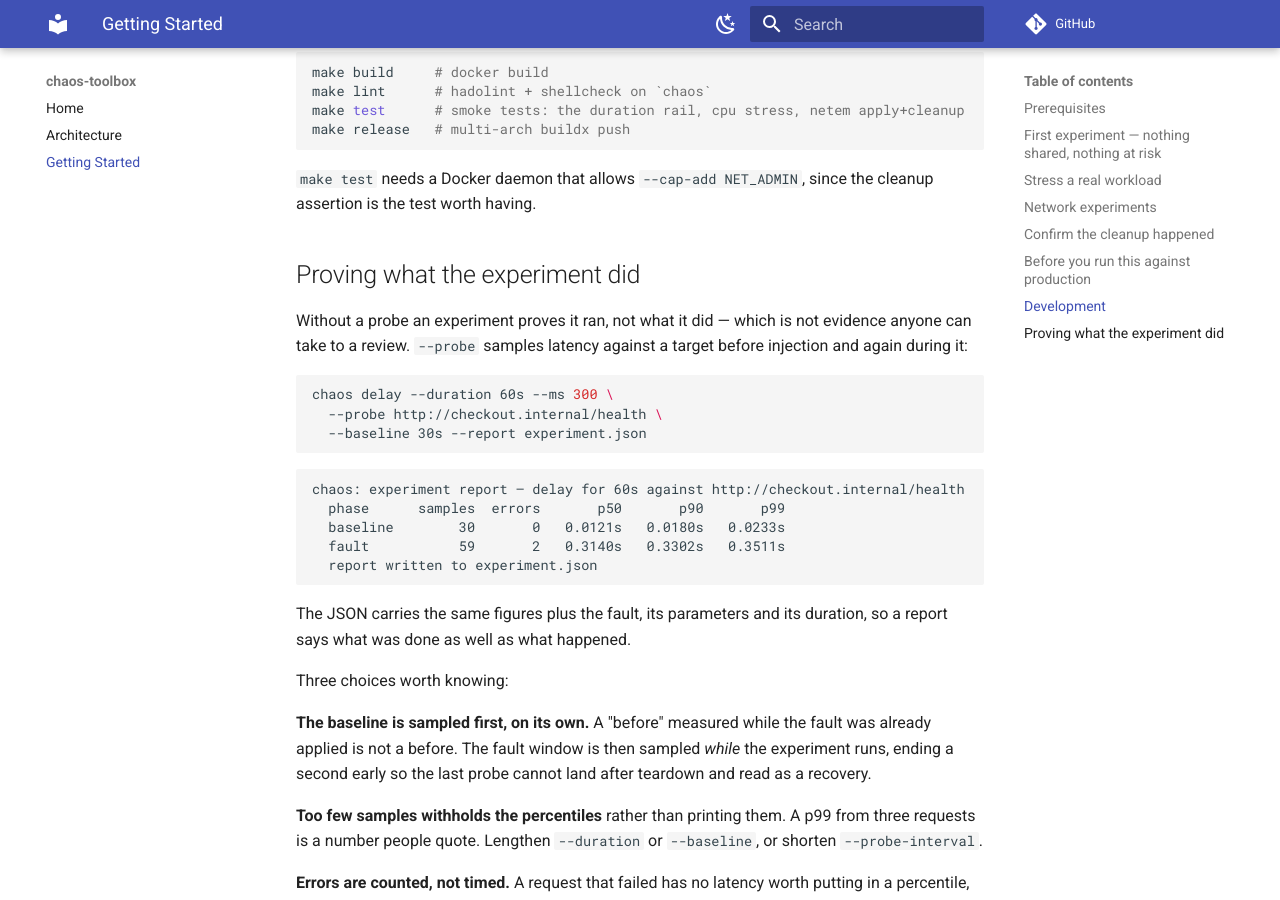
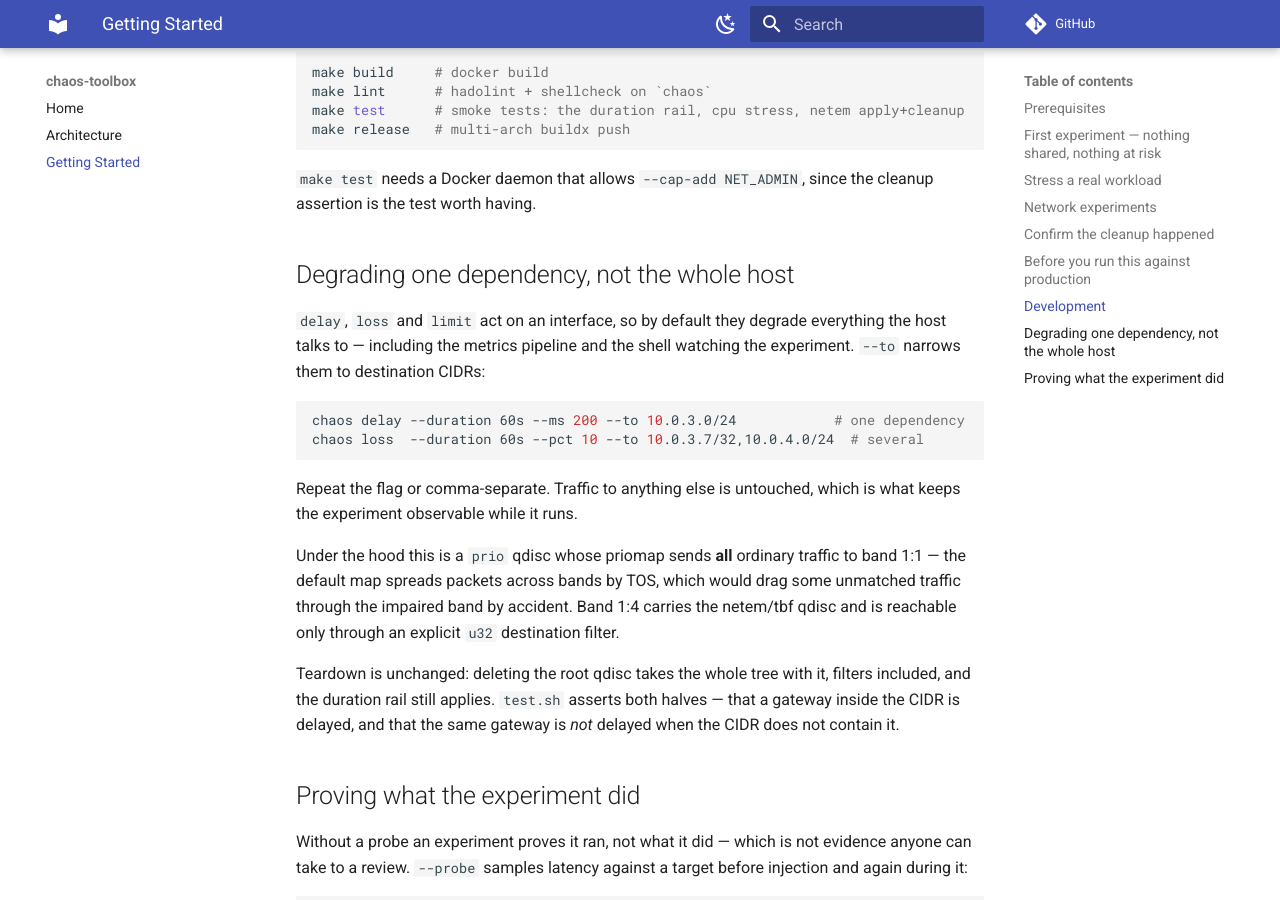
Before and after one commit to fabiocicerchia/chaos-toolbox, an MkDocs documentation site: the page built from docs/getting-started.md, in a window 1280 px wide and 900 px high, scrolled down 2080 px. Built offline with MkDocs 1.6.1 and Material for MkDocs 9.7.7, drawn with Linux system fonts in a browser that asks for light colours; comment, search, counter and statistics services are not loaded.

Commit message:
feat(net): scope delay/loss/limit to destination CIDRs (#26)
* feat(net): scope delay/loss/limit to destination CIDRs

netem applied to the whole interface, so an experiment aimed at one dependency
degraded everything the host talked to — including whatever was observing the
experiment.

--to takes one or more CIDRs (repeatable or comma-separated) and builds a prio
qdisc whose priomap sends ALL ordinary traffic to band 1:1. That detail is the
whole trick: the default priomap spreads packets across bands by TOS, so
attaching the impairment to a band the map can reach would degrade some
unmatched traffic by accident. Band 1:4 carries the netem/tbf qdisc and is
reachable only through an explicit u32 destination filter.

Teardown is unchanged — deleting the root qdisc takes the tree and its filters
with it — and the duration rail still applies.

CIDRs are validated before they reach tc, since they arrive as command
arguments.

test.sh asserts both halves against a real image: a gateway inside the CIDR is
delayed by the expected margin, and the same gateway is not delayed when the
CIDR does not contain it.

Closes #21

Co-Authored-By: Claude Opus 5 (1M context) <noreply@anthropic.com>
Claude-Session: https://claude.ai/code/session_01EDFUqGmu4Wp4ZDcY1nUcMA

* ci: bump the gandalf Action to v0.2.3

Every review this Action posted failed on the SARIF upload: it declared the
merge ref while carrying a non-merge commit, and the API refuses that. The
review itself had always succeeded — only the ingest step was red.

Fixed in v0.2.3. The pin is per-branch because the workflow a PR run
executes comes from the branch, not from main.

* ci: bump the gandalf Action to v0.2.4

---------

Signed-off-by: Fabio Cicerchia <info@fabiocicerchia.it>
Co-authored-by: Claude Opus 5 (1M context) <noreply@anthropic.com>
Co-authored-by: fabiocicerchia <cicerchia86@gmail.com>

````diff
--- a/docs/getting-started.md
+++ b/docs/getting-started.md
@@ -102,6 +102,30 @@ make release   # multi-arch buildx push
 `make test` needs a Docker daemon that allows `--cap-add NET_ADMIN`, since the
 cleanup assertion is the test worth having.
 
+## Degrading one dependency, not the whole host
+
+`delay`, `loss` and `limit` act on an interface, so by default they degrade
+everything the host talks to — including the metrics pipeline and the shell
+watching the experiment. `--to` narrows them to destination CIDRs:
+
+```sh
+chaos delay --duration 60s --ms 200 --to 10.0.3.0/24            # one dependency
+chaos loss  --duration 60s --pct 10 --to 10.0.3.7/32,10.0.4.0/24  # several
+```
+
+Repeat the flag or comma-separate. Traffic to anything else is untouched, which
+is what keeps the experiment observable while it runs.
+
+Under the hood this is a `prio` qdisc whose priomap sends **all** ordinary
+traffic to band 1:1 — the default map spreads packets across bands by TOS,
+which would drag some unmatched traffic through the impaired band by accident.
+Band 1:4 carries the netem/tbf qdisc and is reachable only through an explicit
+`u32` destination filter.
+
+Teardown is unchanged: deleting the root qdisc takes the whole tree with it,
+filters included, and the duration rail still applies. `test.sh` asserts both
+halves — that a gateway inside the CIDR is delayed, and that the same gateway
+is *not* delayed when the CIDR does not contain it.
 ## Proving what the experiment did
 
 Without a probe an experiment proves it ran, not what it did — which is not
````
Also changed, not shown: README.md (+1 -1 lines), 2 other files.
